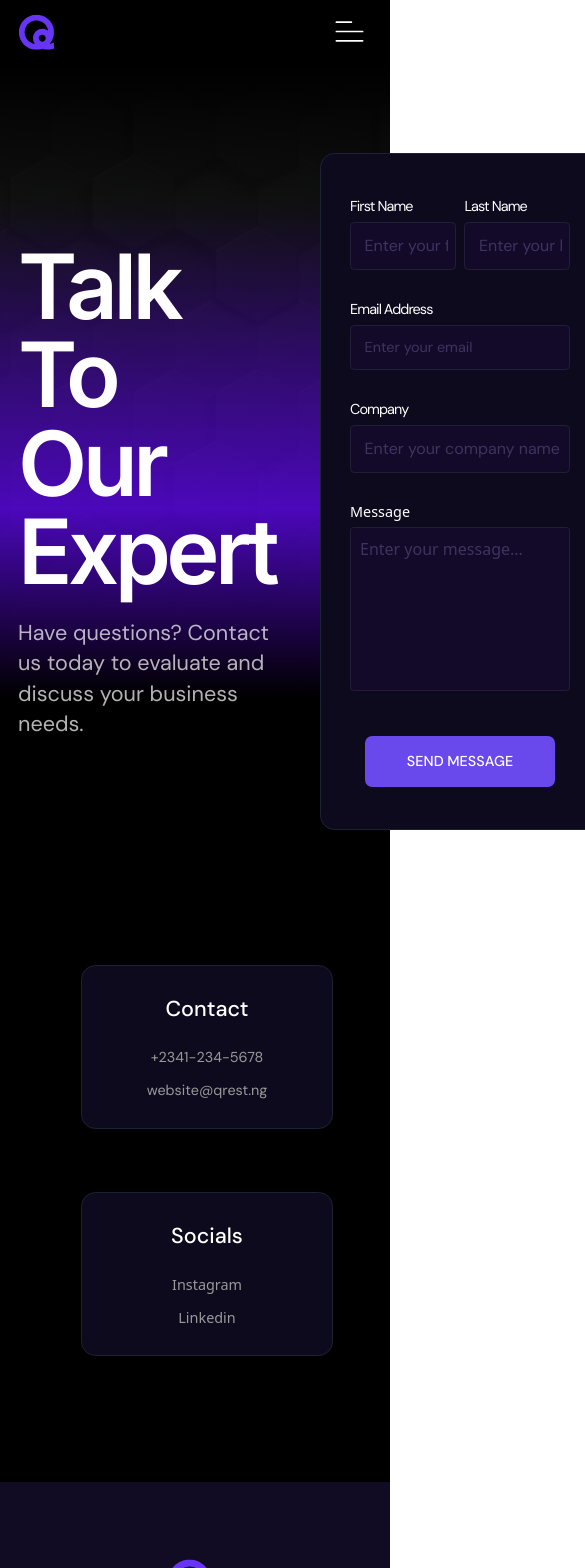
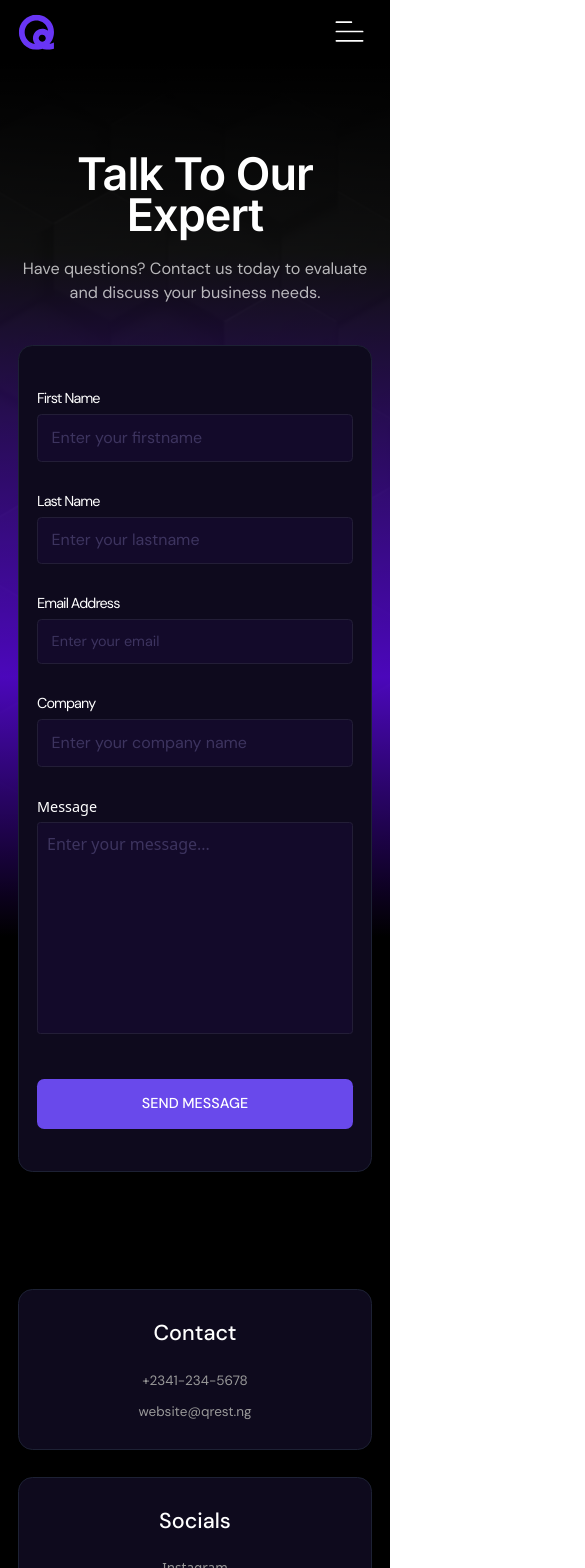
Before and after one commit to ejim11/qrest, a Next.js app: page /contact in a window 390 px wide. Shown: the top 1568 px of the page, 585 px wide, since content can reach past the window. Built offline with nearby package versions, Linux system fonts and the light colour scheme.

Commit message:
📱 made the contact us page responsive

```diff
--- a/components/contact/ContactComp.tsx
+++ b/components/contact/ContactComp.tsx
@@ -11,14 +11,14 @@ const ContactComp = () => {
   }, []);
   return (
     <main>
-      <FirstSection bg="bg-contact-1">
-        <div className="w-full flex items-center">
-          <div className="flex-1 mr-[5rem]">
+      <FirstSection bg="bg-contact-1 sm:bg-contact-2 sm:pb-[8rem]">
+        <div className="w-full flex items-center lg:flex-col ">
+          <div className="flex-1 mr-[5rem] xlg:mr-[2rem] lg:mr-0 ">
             <motion.h3
               initial={{ opacity: 0, y: 20 }}
               animate={{ opacity: 1, y: 0 }}
               transition={{ duration: 0.3, ease: "easeIn" }}
-              className="text-[10rem] font-inter font-semibold leading-[9.8rem] -tracking-[0.5rem] text-white-1 mb-[2.4rem]"
+              className="text-[10rem] xlg:text-[8rem] md:text-[6rem] md:leading-[6rem] smd:leading-[4.6rem] smd:-tracking-[0.1rem] smd:text-[5rem] font-inter lg:text-center font-semibold leading-[9.8rem] -tracking-[0.5rem] text-white-1 mb-[2.4rem]"
             >
               Talk To Our Expert
             </motion.h3>
@@ -26,7 +26,7 @@ const ContactComp = () => {
               initial={{ opacity: 0, y: 20 }}
               animate={{ opacity: 1, y: 0 }}
               transition={{ duration: 0.3, ease: "easeIn", delay: 0.2 }}
-              className="font-dmsans text-[2.4rem] leading-[3.4rem] text-white-2"
+              className="font-dmsans lg:text-center text-[2.4rem] sm:text-[1.8rem] sm:leading-[2.6rem]  leading-[3.4rem] text-white-2"
             >
               Have questions? Contact us today to evaluate and discuss your
               business needs.
--- a/components/contact/ContactList.tsx
+++ b/components/contact/ContactList.tsx
@@ -1,6 +1,7 @@
 "use client";
 import { motion } from "framer-motion";
 import React from "react";
+import SectionCard from "../SectionCard";
 
 const ContactList = () => {
   const data = [
@@ -25,8 +26,8 @@ const ContactList = () => {
   ];
 
   return (
-    <section className="px-[9rem] pt-[5rem] pb-[14rem] bg-black-1">
-      <div className="grid grid-cols-service-grid gap-[7rem]">
+    <SectionCard styles=" pt-[5rem] pb-[14rem]  smd:pb-[8rem] md:pb-[12rem]  bg-black-1">
+      <div className="grid grid-cols-service-grid gap-[7rem] xmd:gap-[5rem] md:gap-[3rem]">
         {data.map((contact, i) => (
           <motion.div
             initial={{ opacity: 0, y: 40, x: i % 2 !== 0 ? 40 : -40 }}
@@ -40,7 +41,7 @@ const ContactList = () => {
               {contact.title}
             </p>
             {contact.text && (
-              <div className="font-dmsans text-grey-2">
+              <div className="font-dmsans sm:text-[1.5rem] sm:leading-[2.2rem]  text-grey-2">
                 <p className="mb-[1.2rem]">{contact.text}</p>
                 <p>{contact.text2}</p>
               </div>
@@ -53,7 +54,7 @@ const ContactList = () => {
                     target="blank"
                     key={i}
                     href={link.link}
-                    className="block mb-[1.2rem] last:mb-0 hover:text-purple-3 ease-in transition-all duration-150"
+                    className="block mb-[1.2rem] sm:text-[1.5rem] sm:leading-[2.2rem] last:mb-0 hover:text-purple-3 ease-in transition-all duration-150"
                   >
                     {link.linkText}
                   </a>
@@ -62,7 +63,7 @@ const ContactList = () => {
           </motion.div>
         ))}
       </div>
-    </section>
+    </SectionCard>
   );
 };
 
--- a/components/contact/ContactUsForm.tsx
+++ b/components/contact/ContactUsForm.tsx
@@ -86,10 +86,10 @@ const ContactUsForm = () => {
       initial={{ opacity: 0, x: 40 }}
       animate={{ opacity: 1, x: 0 }}
       transition={{ duration: 0.3, ease: "easeIn" }}
-      className="w-[70rem] bg-[#0E0A1D] border border-[#1D2134] rounded-[1.6rem] px-[3.2rem] py-[4.7rem]"
+      className="w-[70rem] lg:mt-[4.5rem] lg:w-[80%] xmd:w-[90%] md:w-full bg-[#0E0A1D] border border-[#1D2134] rounded-[1.6rem] px-[3.2rem] sm:px-[2rem] py-[4.7rem]"
     >
       <form onSubmit={handleSubmit(onSubmit)}>
-        <div className="w-full flex justify-between">
+        <div className="w-full flex smd:flex-col justify-between">
           <InputComponent
             placeholder={"Enter your firstname"}
             type={"text"}
@@ -98,7 +98,7 @@ const ContactUsForm = () => {
             name={"firstName"}
             label="First Name"
             pl="pl-[1.5rem]"
-            containerWidth="w-[48%]"
+            containerWidth="w-[48%] smd:w-full"
             validation={registrationOption.firstName}
             autoFocus={true}
           />
@@ -110,7 +110,7 @@ const ContactUsForm = () => {
             name={"lastName"}
             label="Last Name"
             pl="pl-[1.5rem]"
-            containerWidth="w-[48%]"
+            containerWidth="w-[48%] smd:w-full"
             validation={registrationOption.lastName}
           />
         </div>
@@ -139,7 +139,7 @@ const ContactUsForm = () => {
         <div className="flex flex-col w-full">
           <label className="mb-[0.5rem] text-white-1">Message</label>
           <textarea
-            rows={6}
+            rows={8}
             maxLength={150}
             required
             value={message}
@@ -153,7 +153,7 @@ const ContactUsForm = () => {
         </div>
         <button
           type="submit"
-          className="mt-[5rem] flex items-center justify-center mx-auto py-[1.6rem] px-[4.6rem] text-center  font-medium rounded-[0.8rem]  uppercase bg-purple-2 w-auto hover:bg-purple-1 ease-in transition-all duration-150 text-white-1 font-dmsans"
+          className="mt-[5rem] smd:w-full flex items-center justify-center mx-auto py-[1.6rem] px-[4.6rem] text-center  font-medium rounded-[0.8rem]  uppercase bg-purple-2 w-auto hover:bg-purple-1 ease-in transition-all duration-150 text-white-1 font-dmsans"
         >
           {loading ? (
             <FallingLines color="#ffffff" width="30" visible={true} />
```
